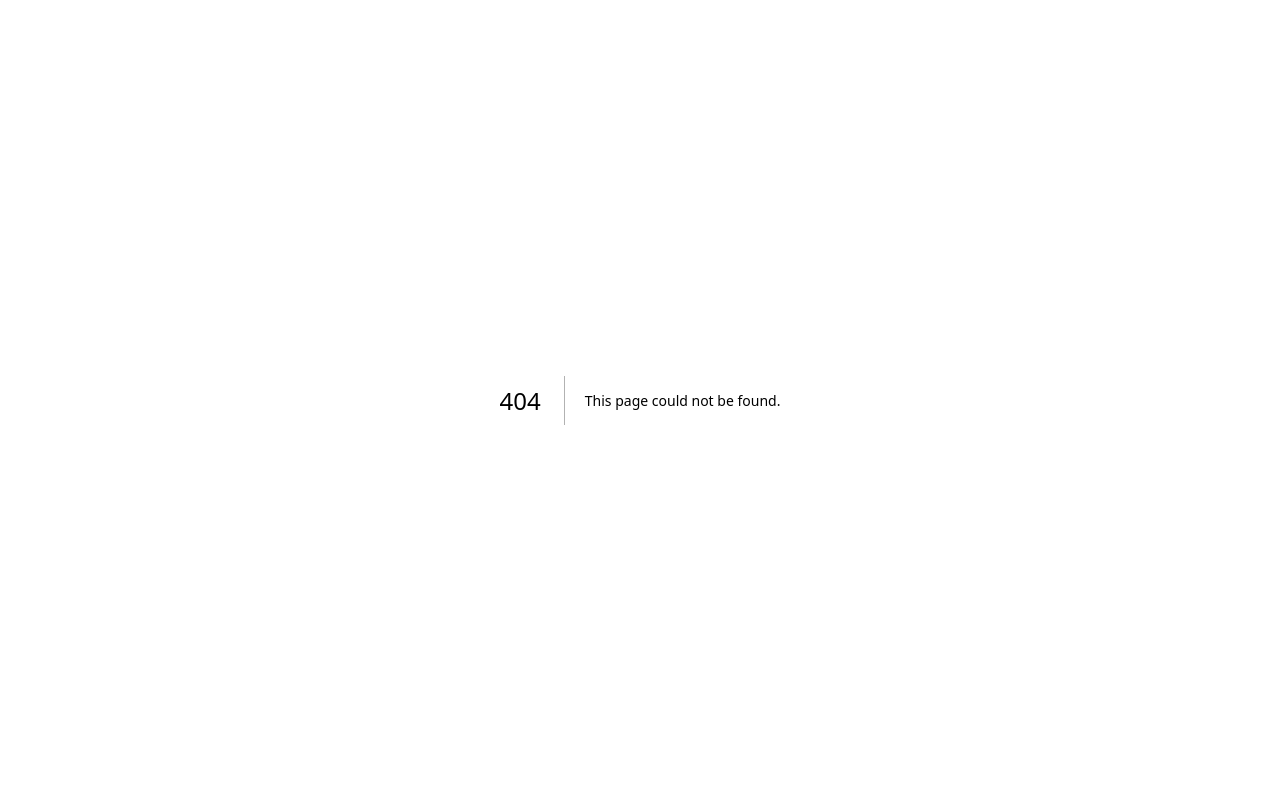
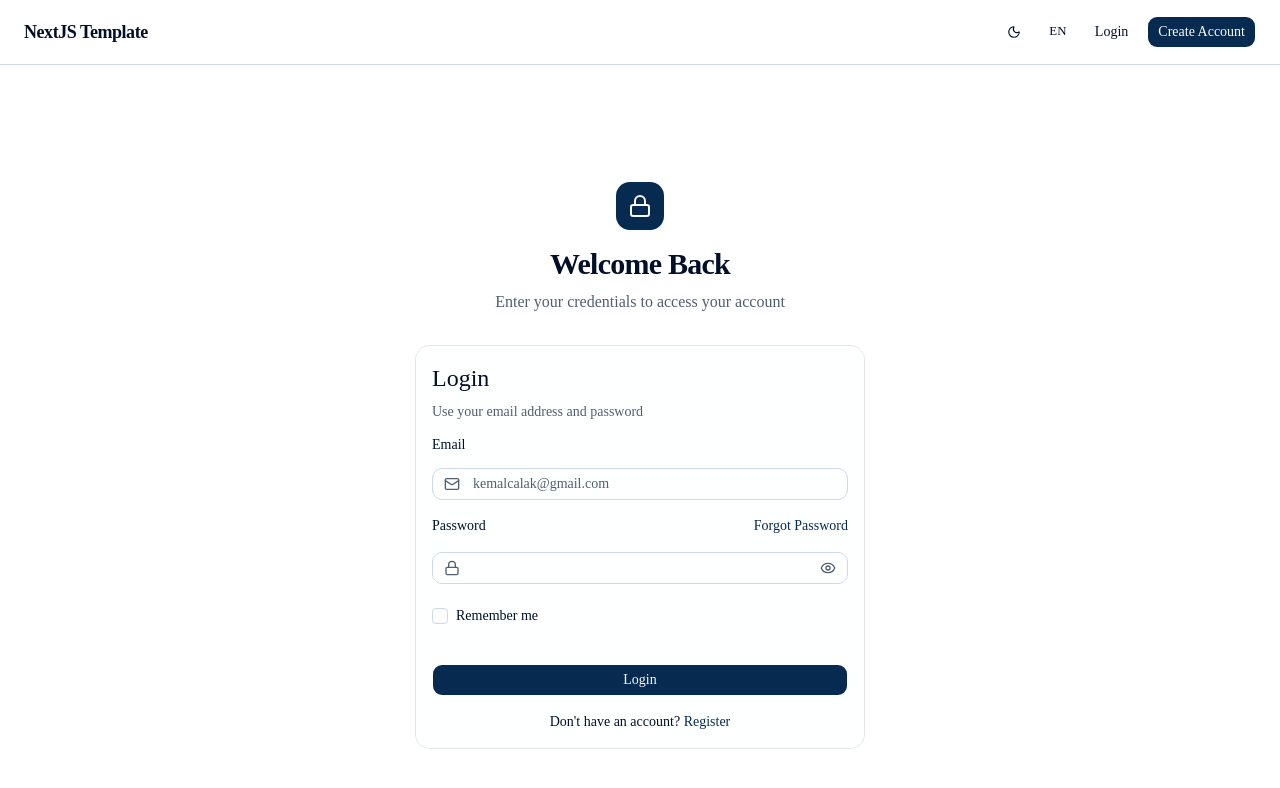
Before and after one commit to kemalcalak/NextJS-Template, a Next.js app: page /1/login in a window 1280 px wide. Before the commit this address had no page. Shown: the top 788 px of the page. Built offline with nearby package versions, Linux system fonts and the light colour scheme; no server answers.

Commit message:
feat: implement login page UI with dedicated email and password input components.

```diff
--- /dev/null
+++ b/src/app/[locale]/login/page.tsx
@@ -0,0 +1,131 @@
+"use client";
+
+import { useState, useMemo } from "react";
+
+import { zodResolver } from "@hookform/resolvers/zod";
+import { Loader2 } from "lucide-react";
+import { motion } from "motion/react";
+import Link from "next/link";
+import { useForm } from "react-hook-form";
+import { useTranslation } from "react-i18next";
+
+import { EmailField } from "@/components/login/EmailField";
+import { LoginHeader } from "@/components/login/LoginHeader";
+import { PasswordField } from "@/components/login/PasswordField";
+import { Button } from "@/components/ui/button";
+import { Card, CardContent, CardDescription, CardHeader, CardTitle } from "@/components/ui/card";
+import { Checkbox } from "@/components/ui/checkbox";
+import {
+  Form,
+  FormControl,
+  FormField,
+  FormItem,
+  FormLabel,
+  FormMessage,
+} from "@/components/ui/form";
+import { useLoginMutation } from "@/hooks/api/use-auth";
+import { getLoginSchema, type LoginFormValues } from "@/schemas/auth";
+
+export default function Login() {
+  const { t } = useTranslation(["auth", "validation"]);
+  const { t: tv } = useTranslation("validation");
+  const { mutate: login, isPending: isLoading } = useLoginMutation();
+  const [showPassword, setShowPassword] = useState(false);
+
+  const schema = useMemo(() => getLoginSchema(tv), [tv]);
+
+  const form = useForm<LoginFormValues>({
+    resolver: zodResolver(schema),
+    defaultValues: {
+      email: "",
+      password: "",
+      rememberMe: false,
+    },
+  });
+
+  const onSubmit = (data: LoginFormValues) => {
+    login(data);
+  };
+
+  return (
+    <div className="flex min-h-screen items-center justify-center bg-background p-4 sm:p-8">
+      <motion.div
+        initial={{ opacity: 0, y: 20 }}
+        animate={{ opacity: 1, y: 0 }}
+        transition={{ duration: 0.5 }}
+        className="w-full max-w-md"
+      >
+        <LoginHeader t={t} />
+
+        <Card className="border-border/50 bg-card/50 backdrop-blur-sm">
+          <CardHeader className="space-y-1">
+            <CardTitle className="text-2xl">{t("login.cardTitle")}</CardTitle>
+            <CardDescription>{t("login.cardDescription")}</CardDescription>
+          </CardHeader>
+          <Form {...form}>
+            <form onSubmit={form.handleSubmit(onSubmit)} noValidate>
+              <CardContent className="grid gap-4">
+                <EmailField form={form} isLoading={isLoading} t={t} />
+
+                <PasswordField
+                  form={form}
+                  isLoading={isLoading}
+                  showPassword={showPassword}
+                  setShowPassword={setShowPassword}
+                  t={t}
+                />
+
+                <FormField
+                  control={form.control}
+                  name="rememberMe"
+                  render={({ field }) => (
+                    <FormItem className="flex flex-row items-center space-x-2 space-y-0 py-2">
+                      <FormControl>
+                        <Checkbox
+                          id="rememberMe"
+                          checked={field.value}
+                          onCheckedChange={(checked) => {
+                            field.onChange(checked === true);
+                          }}
+                        />
+                      </FormControl>
+                      <FormLabel
+                        htmlFor="rememberMe"
+                        className="text-sm font-medium cursor-pointer leading-none"
+                      >
+                        {t("login.rememberMe")}
+                      </FormLabel>
+                      <FormMessage />
+                    </FormItem>
+                  )}
+                />
+
+                <div className="flex flex-col gap-4 mt-4">
+                  <Button className="w-full" type="submit" disabled={isLoading}>
+                    {isLoading ? (
+                      <>
+                        <Loader2 className="mr-2 h-4 w-4 animate-spin" />
+                        {t("login.submitting")}
+                      </>
+                    ) : (
+                      t("login.submitButton")
+                    )}
+                  </Button>
+                  <div className="text-center text-sm">
+                    {t("login.noAccount")}{" "}
+                    <Link
+                      href="/register"
+                      className="font-medium text-primary hover:underline transition-all"
+                    >
+                      {t("login.register")}
+                    </Link>
+                  </div>
+                </div>
+              </CardContent>
+            </form>
+          </Form>
+        </Card>
+      </motion.div>
+    </div>
+  );
+}
--- /dev/null
+++ b/src/components/login/EmailField.tsx
@@ -0,0 +1,37 @@
+import { Mail } from "lucide-react";
+import { type UseFormReturn } from "react-hook-form";
+
+import { FormControl, FormField, FormItem, FormLabel, FormMessage } from "@/components/ui/form";
+import { Input } from "@/components/ui/input";
+import { type LoginFormValues } from "@/schemas/auth";
+
+interface EmailFieldProps {
+  form: UseFormReturn<LoginFormValues>;
+  isLoading: boolean;
+  t: (key: string) => string;
+}
+
+export const EmailField = ({ form, isLoading, t }: EmailFieldProps) => (
+  <FormField
+    control={form.control}
+    name="email"
+    render={({ field }) => (
+      <FormItem className="grid gap-2 text-left">
+        <FormLabel>{t("login.emailLabel")}</FormLabel>
+        <div className="relative">
+          <Mail className="absolute left-3 top-1/2 -translate-y-1/2 h-4 w-4 text-muted-foreground" />
+          <FormControl>
+            <Input
+              type="text"
+              placeholder="kemalcalak@gmail.com"
+              className="pl-10"
+              disabled={isLoading}
+              {...field}
+            />
+          </FormControl>
+        </div>
+        <FormMessage className="text-xs font-medium" />
+      </FormItem>
+    )}
+  />
+);
--- /dev/null
+++ b/src/components/login/LoginHeader.tsx
@@ -0,0 +1,23 @@
+import { Lock } from "lucide-react";
+import { motion } from "motion/react";
+
+interface LoginHeaderProps {
+  t: (key: string) => string;
+}
+
+export function LoginHeader({ t }: LoginHeaderProps) {
+  return (
+    <div className="mb-8 text-center">
+      <motion.div
+        initial={{ scale: 0.5, opacity: 0 }}
+        animate={{ scale: 1, opacity: 1 }}
+        transition={{ delay: 0.2, type: "spring", stiffness: 200 }}
+        className="mx-auto mb-4 flex h-12 w-12 items-center justify-center rounded-xl bg-primary text-primary-foreground"
+      >
+        <Lock className="h-6 w-6" />
+      </motion.div>
+      <h1 className="text-3xl font-bold tracking-tight">{t("login.title")}</h1>
+      <p className="text-muted-foreground mt-2">{t("login.subtitle")}</p>
+    </div>
+  );
+}
--- /dev/null
+++ b/src/components/login/PasswordField.tsx
@@ -0,0 +1,62 @@
+import { Lock, Eye, EyeOff } from "lucide-react";
+import Link from "next/link";
+import { type UseFormReturn } from "react-hook-form";
+
+import { FormControl, FormField, FormItem, FormLabel, FormMessage } from "@/components/ui/form";
+import { Input } from "@/components/ui/input";
+import { type LoginFormValues } from "@/schemas/auth";
+
+interface PasswordFieldProps {
+  form: UseFormReturn<LoginFormValues>;
+  isLoading: boolean;
+  showPassword: boolean;
+  setShowPassword: (show: boolean) => void;
+  t: (key: string) => string;
+}
+
+export const PasswordField = ({
+  form,
+  isLoading,
+  showPassword,
+  setShowPassword,
+  t,
+}: PasswordFieldProps) => (
+  <FormField
+    control={form.control}
+    name="password"
+    render={({ field }) => (
+      <FormItem className="grid gap-2 text-left">
+        <div className="flex items-center justify-between">
+          <FormLabel>{t("login.passwordLabel")}</FormLabel>
+          <Link
+            href="/forgot-password"
+            className="text-sm font-medium text-primary hover:underline transition-all"
+          >
+            {t("login.forgotPassword")}
+          </Link>
+        </div>
+        <div className="relative">
+          <Lock className="absolute left-3 top-1/2 -translate-y-1/2 h-4 w-4 text-muted-foreground" />
+          <FormControl>
+            <Input
+              type={showPassword ? "text" : "password"}
+              className="pl-10 pr-10"
+              disabled={isLoading}
+              {...field}
+            />
+          </FormControl>
+          <button
+            type="button"
+            onClick={() => {
+              setShowPassword(!showPassword);
+            }}
+            className="absolute right-3 top-1/2 -translate-y-1/2 h-4 w-4 text-muted-foreground hover:text-foreground transition-colors"
+          >
+            {showPassword ? <EyeOff className="h-4 w-4" /> : <Eye className="h-4 w-4" />}
+          </button>
+        </div>
+        <FormMessage className="text-xs font-medium" />
+      </FormItem>
+    )}
+  />
+);
```
